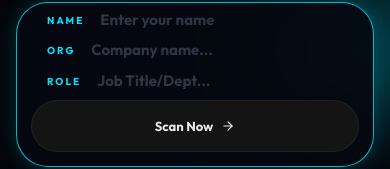
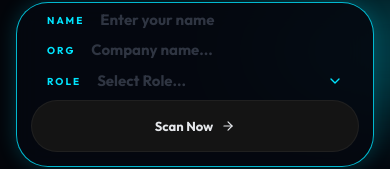
Before and after one commit to saereu-ps/tech-debt-assessment, a React (Vite) app: page / in a window 390 px wide. Shown: the part 571-740 px from the top of the page. Built offline with nearby package versions, Linux system fonts and the light colour scheme.

Commit message:
Change Role input to a select dropdown for better mobile UX

```diff
--- a/src/components/LandingPage.tsx
+++ b/src/components/LandingPage.tsx
@@ -1,6 +1,6 @@
 import React, { useState } from 'react';
 import { motion } from 'framer-motion';
-import { ArrowRight, UserCircle2 } from 'lucide-react';
+import { ArrowRight, UserCircle2, ChevronDown } from 'lucide-react';
 import MeshGraphBackground from './MeshGraphBackground';
 import type { UserInfo } from '../App';
 import mfecLogo from '../assets/mfec-logo.png';
@@ -103,17 +103,28 @@ const LandingPage: React.FC<LandingPageProps> = ({ onStart }) => {
           {/* Vertical Divider (Hidden on mobile) */}
           <div className="hidden md:block w-px h-8 md:h-10 bg-white/10 self-center mx-1 transition-colors duration-300 group-hover:bg-[#00e5ff]/30"></div>
 
-          {/* Role Input Area */}
+          {/* Role Input Area (Dropdown) */}
           <div className="flex-[1.2] flex items-center px-6 md:px-6 relative group h-[52px] md:h-auto">
             <span className="text-[10px] md:text-[11px] font-black tracking-[0.2em] text-[#00e5ff] mr-4 shrink-0 uppercase">ROLE</span>
-            <input
-              type="text"
-              placeholder="Job Title/Dept..."
-              value={role}
-              onChange={(e) => setRole(e.target.value)}
-              className="w-full bg-transparent border-none outline-none text-[15px] md:text-[18px] font-black text-white placeholder-[#2f3542] focus:ring-0 md:pr-[140px]"
-              required
-            />
+            <div className="relative w-full md:pr-[140px] flex items-center">
+              <select
+                value={role}
+                onChange={(e) => setRole(e.target.value)}
+                className={`w-full bg-transparent border-none outline-none text-[15px] md:text-[18px] font-black focus:ring-0 appearance-none cursor-pointer ${role ? 'text-white' : 'text-[#2f3542]'}`}
+                required
+              >
+                <option value="" disabled className="bg-[#050810] text-[#2f3542]">Select Role...</option>
+                <option value="Executive / C-Level" className="bg-[#050810] text-white">Executive / C-Level</option>
+                <option value="Manager / Director" className="bg-[#050810] text-white">Manager / Director</option>
+                <option value="Software Engineer" className="bg-[#050810] text-white">Software Engineer</option>
+                <option value="Cloud / DevOps" className="bg-[#050810] text-white">Cloud / DevOps</option>
+                <option value="Data / AI Professional" className="bg-[#050810] text-white">Data / AI Professional</option>
+                <option value="Security / QA" className="bg-[#050810] text-white">Security / QA</option>
+                <option value="Product / Project Mgr" className="bg-[#050810] text-white">Product / Project Mgr</option>
+                <option value="Other" className="bg-[#050810] text-white">Other</option>
+              </select>
+              <ChevronDown size={16} className="text-[#00e5ff] absolute right-0 md:right-[140px] pointer-events-none" />
+            </div>
           </div>
 
           {/* Scan Now Button (Inner Pill) */}
```
